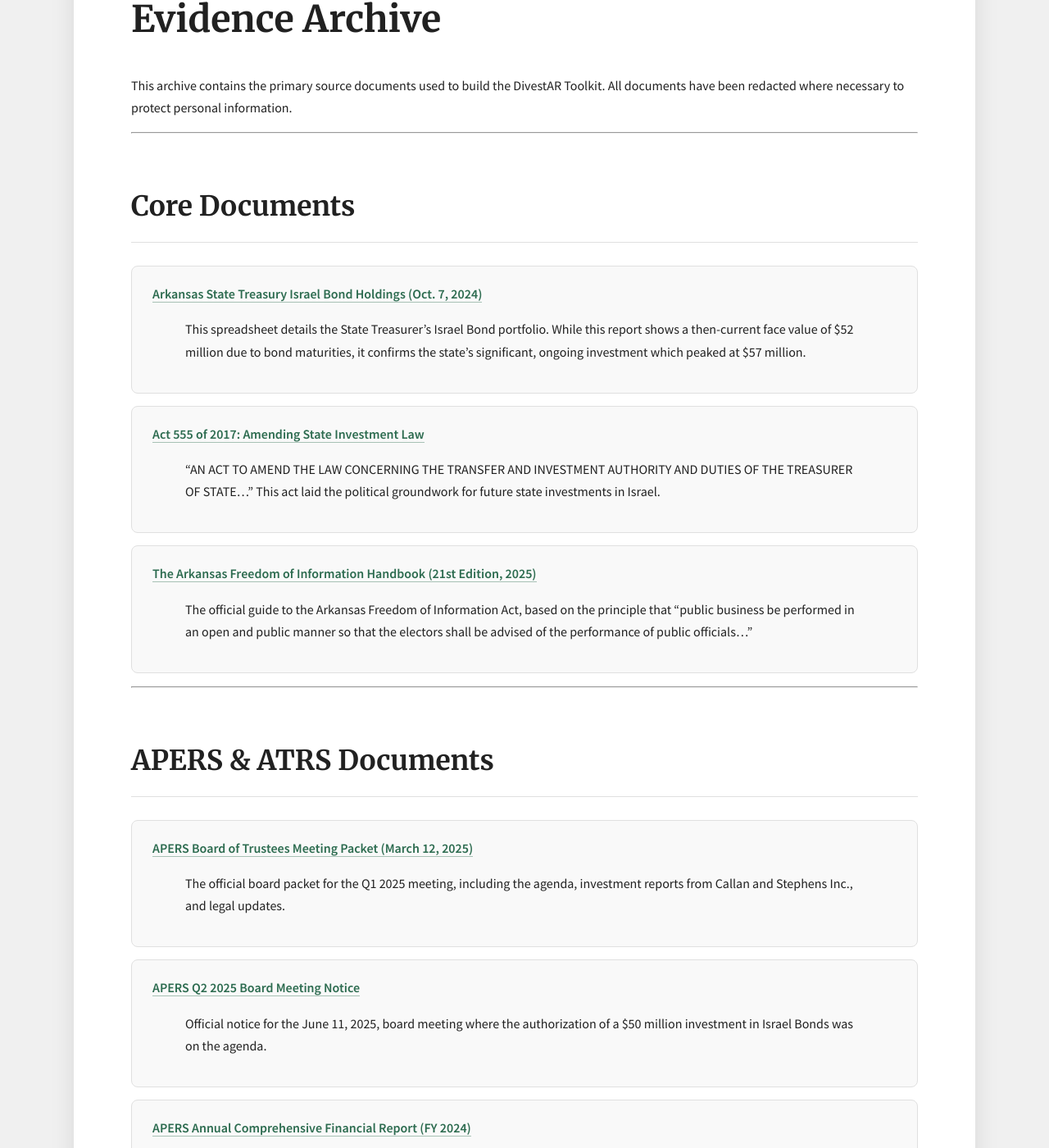
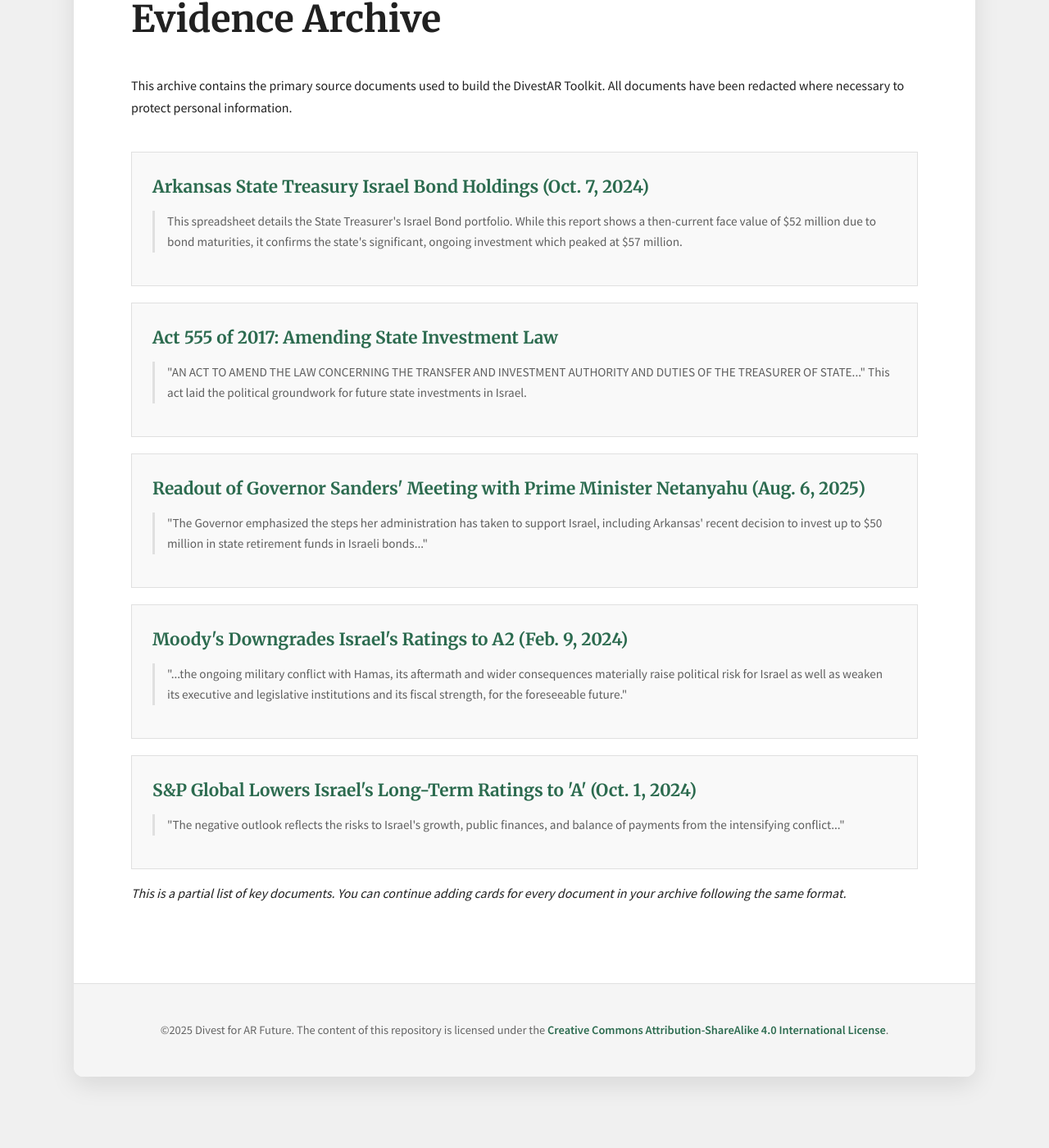
Before and after one commit to DunlapJP/divestar-toolkit, a Jekyll site: the page built from source-documents/index.md, in a window 1280 px wide and 1400 px high, scrolled down 322 px. Shown: the whole window at 82% size. Built offline with Jekyll 4.4.1, drawn with Linux system fonts in a browser that asks for light colours; some web fonts are replaced; our own code applies the rules of GitHub Pages for plain Markdown files; after the commit the page ends 1675 px from its top, so only the background shows below that; some of the changed text lies outside the part shown.

Commit message:
Update index.md

```diff
--- a/source-documents/index.md
+++ b/source-documents/index.md
@@ -1,86 +1,39 @@
+---
+layout: default
+title: Evidence Archive
+---
+
 # Evidence Archive
 
 This archive contains the primary source documents used to build the DivestAR Toolkit. All documents have been redacted where necessary to protect personal information.
 
----
+<div class="document-grid">
 
-## Core Documents
+  <div class="document-card">
+    <h3><a href="./2024-10-07_AR-Treasury_Portfolio-Holdings_Israel-Bonds.xlsx">Arkansas State Treasury Israel Bond Holdings (Oct. 7, 2024)</a></h3>
+    <blockquote>This spreadsheet details the State Treasurer's Israel Bond portfolio. While this report shows a then-current face value of $52 million due to bond maturities, it confirms the state's significant, ongoing investment which peaked at $57 million.</blockquote>
+  </div>
 
-* **[Arkansas State Treasury Israel Bond Holdings (Oct. 7, 2024)](./2024-10-07_AR-Treasury_Portfolio-Holdings_Israel-Bonds.xlsx)**
-    > This spreadsheet details the State Treasurer's Israel Bond portfolio. While this report shows a then-current face value of $52 million due to bond maturities, it confirms the state's significant, ongoing investment which peaked at $57 million.
+  <div class="document-card">
+    <h3><a href="./2017_AR-Legislature_Act-555_Investment-Policy.pdf">Act 555 of 2017: Amending State Investment Law</a></h3>
+    <blockquote>"AN ACT TO AMEND THE LAW CONCERNING THE TRANSFER AND INVESTMENT AUTHORITY AND DUTIES OF THE TREASURER OF STATE..." This act laid the political groundwork for future state investments in Israel.</blockquote>
+  </div>
 
-* **[Act 555 of 2017: Amending State Investment Law](./2017_AR-Legislature_Act-555_Investment-Policy.pdf)**
-    > "AN ACT TO AMEND THE LAW CONCERNING THE TRANSFER AND INVESTMENT AUTHORITY AND DUTIES OF THE TREASURER OF STATE..." This act laid the political groundwork for future state investments in Israel.
+  <div class="document-card">
+    <h3><a href="./2025-08-06_AR-Gov-Office_Press-Release_Netanyahu-Meeting.pdf">Readout of Governor Sanders' Meeting with Prime Minister Netanyahu (Aug. 6, 2025)</a></h3>
+    <blockquote>"The Governor emphasized the steps her administration has taken to support Israel, including Arkansas' recent decision to invest up to $50 million in state retirement funds in Israeli bonds..."</blockquote>
+  </div>
 
-* **[The Arkansas Freedom of Information Handbook (21st Edition, 2025)](./2025-FOIA-Handbook-21st-Edition-ver4.pdf)**
-    > The official guide to the Arkansas Freedom of Information Act, based on the principle that "public business be performed in an open and public manner so that the electors shall be advised of the performance of public officials..."
+  <div class="document-card">
+    <h3><a href="./2024-02-09_Moodys_Rating-Action_Israel-Downgrade.pdf">Moody's Downgrades Israel's Ratings to A2 (Feb. 9, 2024)</a></h3>
+    <blockquote>"...the ongoing military conflict with Hamas, its aftermath and wider consequences materially raise political risk for Israel as well as weaken its executive and legislative institutions and its fiscal strength, for the foreseeable future."</blockquote>
+  </div>
 
----
+  <div class="document-card">
+    <h3><a href="./2024-10-01_SP-Global_Rating-Action_Israel-Downgrade.pdf">S&P Global Lowers Israel's Long-Term Ratings to 'A' (Oct. 1, 2024)</a></h3>
+    <blockquote>"The negative outlook reflects the risks to Israel's growth, public finances, and balance of payments from the intensifying conflict..."</blockquote>
+  </div>
 
-## APERS & ATRS Documents
+</div>
 
-* **[APERS Board of Trustees Meeting Packet (March 12, 2025)](./2025-03-12_APERS_Board-Packet.pdf)**
-    > The official board packet for the Q1 2025 meeting, including the agenda, investment reports from Callan and Stephens Inc., and legal updates.
-
-* **[APERS Q2 2025 Board Meeting Notice](./2025-06-11_APERS_Board-Meeting-Notice_Q2.pdf)**
-    > Official notice for the June 11, 2025, board meeting where the authorization of a $50 million investment in Israel Bonds was on the agenda.
-
-* **[APERS Annual Comprehensive Financial Report (FY 2024)](./2024_APERS_Annual-Financial-Report.pdf)**
-    > "For fiscal year 2024, the fund achieved a 10.42% rate of return." This report details the financial health and investment performance of the public employees' pension fund.
-
-* **[APERS Statement of Fiduciary Net Position (June 30, 2023)](./2023-06-30_APERS_Financial-Statement.pdf)**
-    > The official financial statement showing the fund's assets and liabilities, with a net position restricted for pension benefits of **$10,295,304,391**.
-
-* **[ATRS Board of Trustees Contact List](./ATRS_Board-of-Trustees-List.pdf)**
-    > A complete list of the members of the Arkansas Teacher Retirement System Board of Trustees, including their contact information and term expiration dates.
-
-* **[ATRS Executive Director Update on Investment Strategy](./ATRS_Executive-Director-Update_Investment-Strategy.pdf)**
-    > "Our three keys for investing are allocating assets wisely, diversifying investments, and seeking advice from outside experts."
-
----
-
-## Government & Legal Press Releases
-
-* **[Readout of Governor Sanders' Meeting with Prime Minister Netanyahu (Aug. 6, 2025)](./2025-08-06_AR-Gov-Office_Press-Release_Netanyahu-Meeting.pdf)**
-    > "The Governor emphasized the steps her administration has taken to support Israel, including Arkansas' recent decision to invest up to $50 million in state retirement funds in Israeli bonds..."
-
-* **[Governor Hutchinson's Weekly Address: Strengthening Arkansas's Relationship with Israel](./AR-Gov-Office_Weekly-Address_Hutchinson-Israel-MOU.pdf)**
-    > "I have had the privilege of expressing our support of Israel by signing bills that allow Arkansas to invest in Israel bonds and that prohibit state and local governments from conducting business with companies that boycott Israel."
-
-* **[ACLU: Federal Appeals Court Strikes Down Arkansas Anti-Boycott Ban (Feb. 12, 2021)](./2021-02-12_ACLU_Press-Release_AR-Anti-Boycott-Law.pdf)**
-    > "In a victory for the ACLU...the Eighth Circuit Court of Appeals today held that an Arkansas law requiring government contractors to pledge not to boycott Israel...violates the First Amendment."
-
-* **[Palestine Legal: Legal Challenges to Anti-Boycott Laws (Sept. 29, 2023)](./2023-09-29_Palestine-Legal_Fact-Sheet_Anti-Boycott-Laws.pdf)**
-    > "In February 2023, the Supreme Court declined to hear an appeal of a decision upholding Arkansas' anti-BDS law, but that decision remains an outlier among courts that have addressed the constitutionality of these laws."
-
----
-
-## Other Supporting Documents
-
-* **[Moody's Downgrades Israel's Ratings to A2, Changes Outlook to Negative (Feb. 9, 2024)](./2024-02-09_Moodys_Rating-Action_Israel-Downgrade.pdf)**
-    > "...the ongoing military conflict with Hamas, its aftermath and wider consequences materially raise political risk for Israel as well as weaken its executive and legislative institutions and its fiscal strength, for the foreseeable future."
-
-* **[S&P Global Lowers Israel's Long-Term Ratings to 'A' on Heightened Security Risk (Oct. 1, 2024)](./2024-10-01_SP-Global_Rating-Action_Israel-Downgrade.pdf)**
-    > "The negative outlook reflects the risks to Israel's growth, public finances, and balance of payments from the intensifying conflict against Hezbollah in Lebanon, including direct security threats..."
-
-* **[Official Biography of Dennis Milligan, Arkansas Auditor of State](./AR-Auditor-Office_Bio_Dennis-Milligan.pdf)**
-    > "As Auditor, Milligan serves on pension boards for the state's teachers and public employees, ensuring the solvency of the state's retirement plans."
-
-* **[RTX and Rafael to Build Missile Production Facility in Camden, Arkansas (Oct. 26, 2023)](./2023-10-26_RTX_Press-Release_Camden-Facility.pdf)**
-    > "Raytheon, an RTX...business, in partnership with Rafael Advanced Defense Systems, will build a manufacturing facility in East Camden, Arkansas to produce the Tamir missile for the Iron Dome Weapon System..."
-
----
-
-## Press Releases from Other States
-
-* **[Florida CFO: Florida Treasury Purchases Additional $50 Million in Israel Bonds (March 19, 2024)](./2024-03-19_FL-CFO-Office_Press-Release_Israel-Bonds-Purchase.pdf)**
-    > "This brings Florida's current total investment in Israel bonds to $250 million."
-
-* **[Pennsylvania Treasury Announces Additional $25 Million Investment in Israel Bonds (June 16, 2025)](./2025-06-16_PA-Treasury_Press-Release_Israel-Bonds-Purchase.pdf)**
-    > "As of July 1, the Pennsylvania Treasury Department will have $64.5 million in Israel Bond investments."
-
-* **[Texas Comptroller Announces Purchase of $20 Million in Israel Bonds (Oct. 13, 2023)](./2023-10-13_TX-Comptroller_Press-Release_Israel-Bonds-Purchase.pdf)**
-    > "...after this purchase, the state will hold nearly $100 million in Israel bonds."
-
-* **[Ohio Treasurer Announces $35 Million Israel Bond Purchase (Feb. 7, 2025)](./2025-02-07_OH-Treasury_Press-Release_Israel-Bonds-Purchase.pdf)**
-    > "The Ohio Treasury holds $262.5 million in Israel Bonds, maintaining Ohio's standing as one of the largest government investors in these bonds in the United States."
+*This is a partial list of key documents. You can continue adding cards for every document in your archive following the same format.*
```
